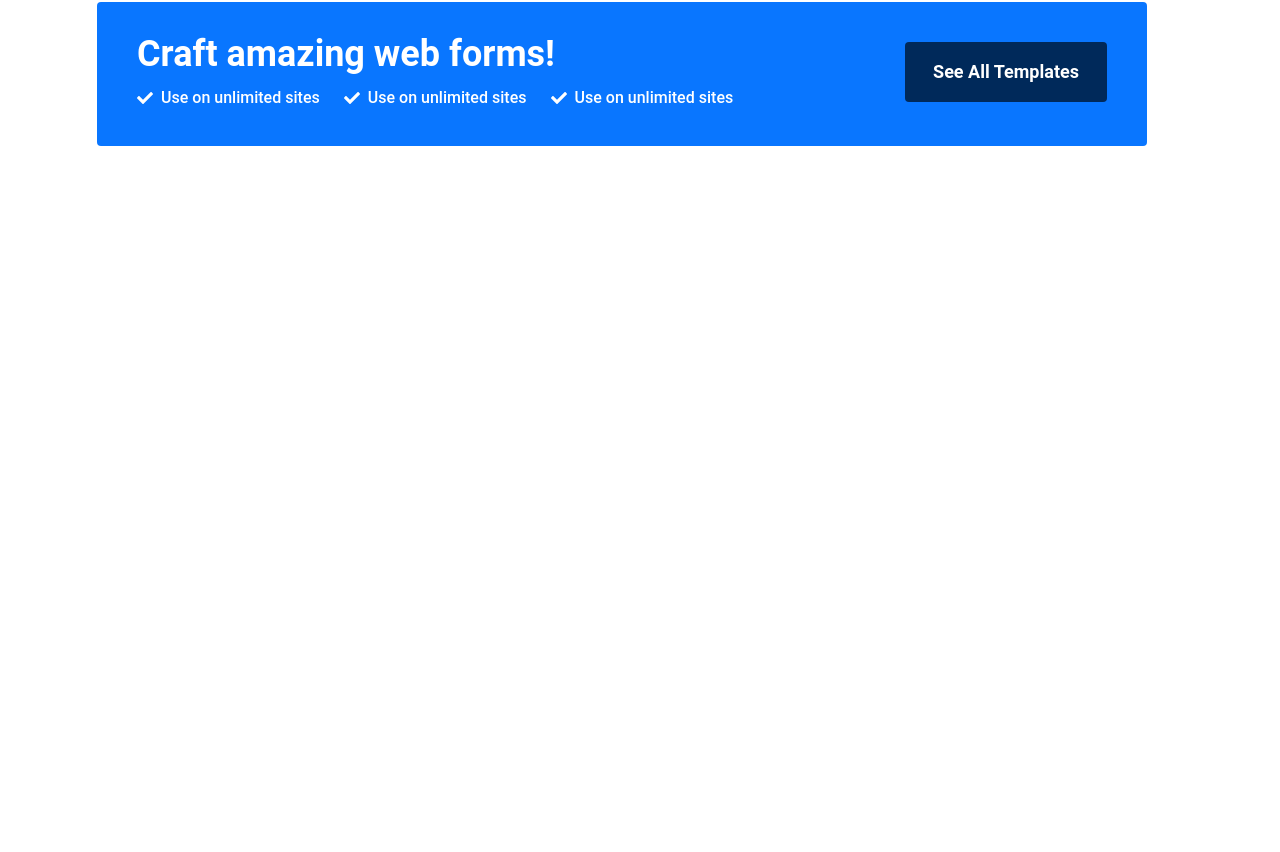
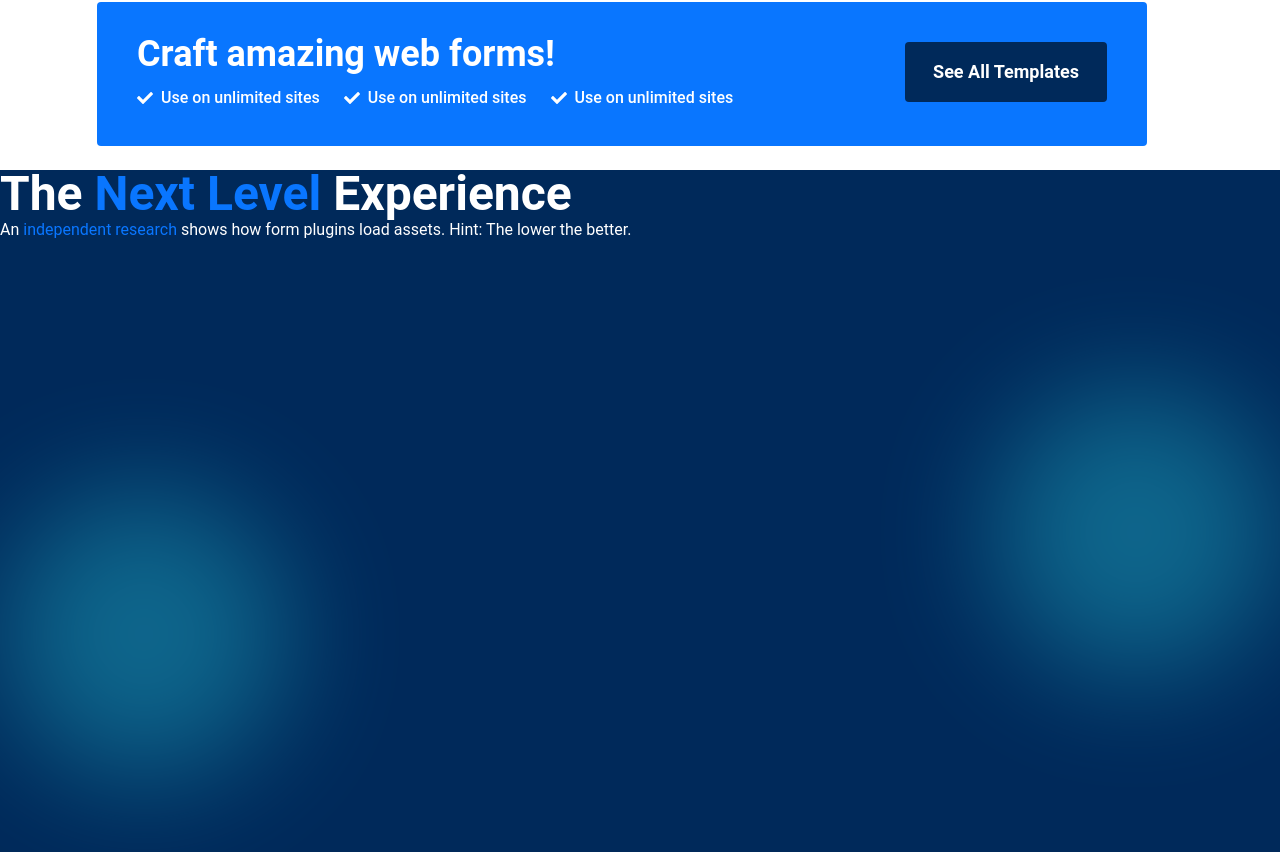
Before and after one commit to ronobir84/fluent-forms, a React (Vite) app: page / in a window 1280 px wide. Shown: the part 3689-4541 px from the top of the page. Built offline with nearby package versions, Linux system fonts and the light colour scheme.

Commit message:
add this hading

```diff
--- a/src/Pages/HomePage/NextLevel/NextLevel.jsx
+++ b/src/Pages/HomePage/NextLevel/NextLevel.jsx
@@ -2,7 +2,20 @@
 const NextLevel = () => {
     return (
         <div>
-            <div className="min-h-screen">
+            <div className="min-h-screen bg-[#00295A]">
+                <div className="w-72 h-72 bl-min bg-[#2FF3FF] absolute   right-0 mt-[17%]  rounded-full ">
+
+                </div>
+                <div className="w-72 h-72 bl-min bg-[#2FF3FF] absolute   mt-[25%]  rounded-full ">
+
+                </div>
+                <div>
+                    <div>
+                        <h1 className="text-5xl font-bold text-white">The <span className="text-[#0976FF]">Next Level</span> Experience</h1>
+                        <p className="text-white text-base font-normal">An <span className="text-[#0976FF]">independent research</span> shows how form plugins load assets. Hint: The lower the better.</p>
+                    </div>
+                </div>
+
 
             </div>
         </div>
```
